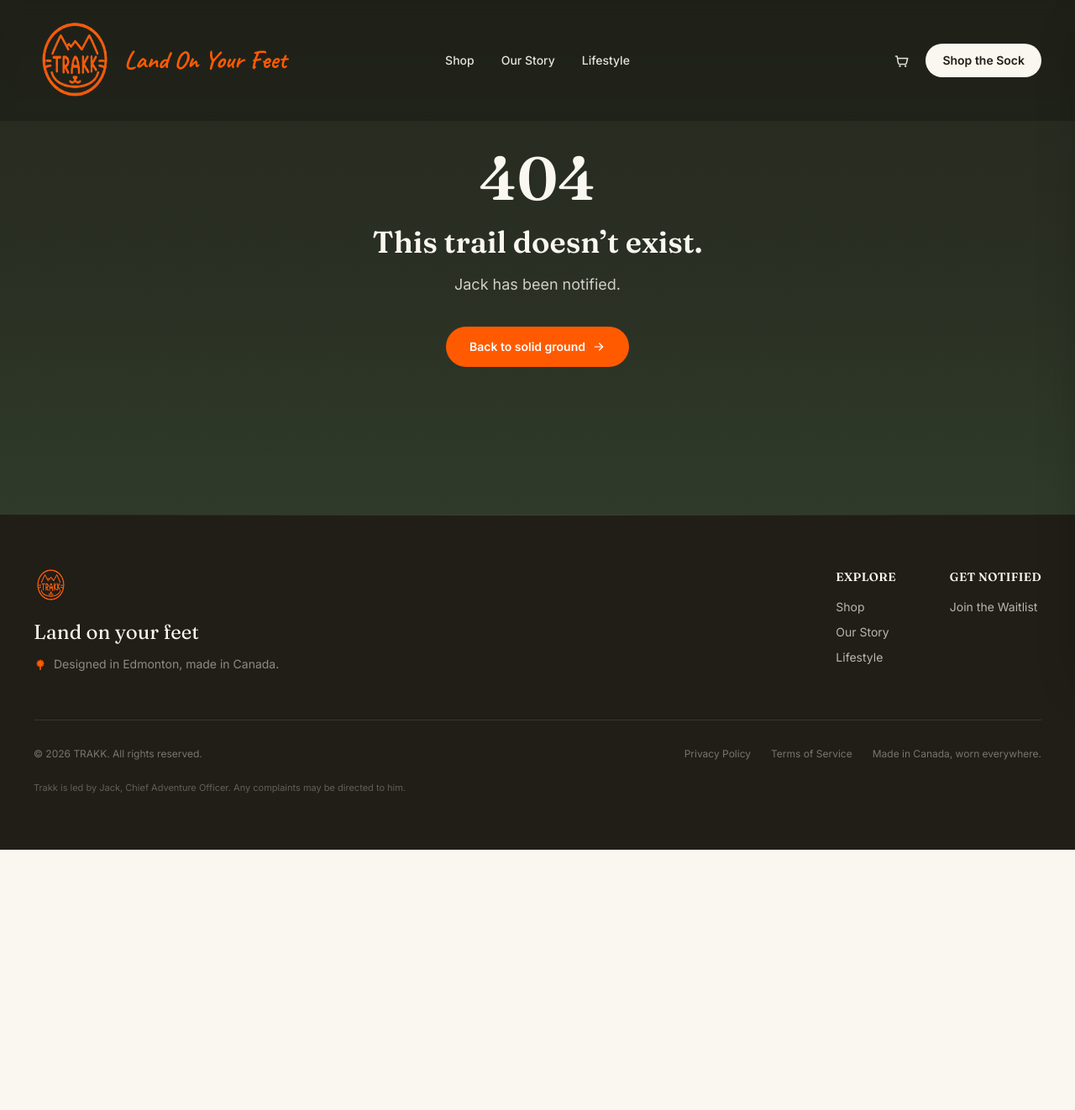
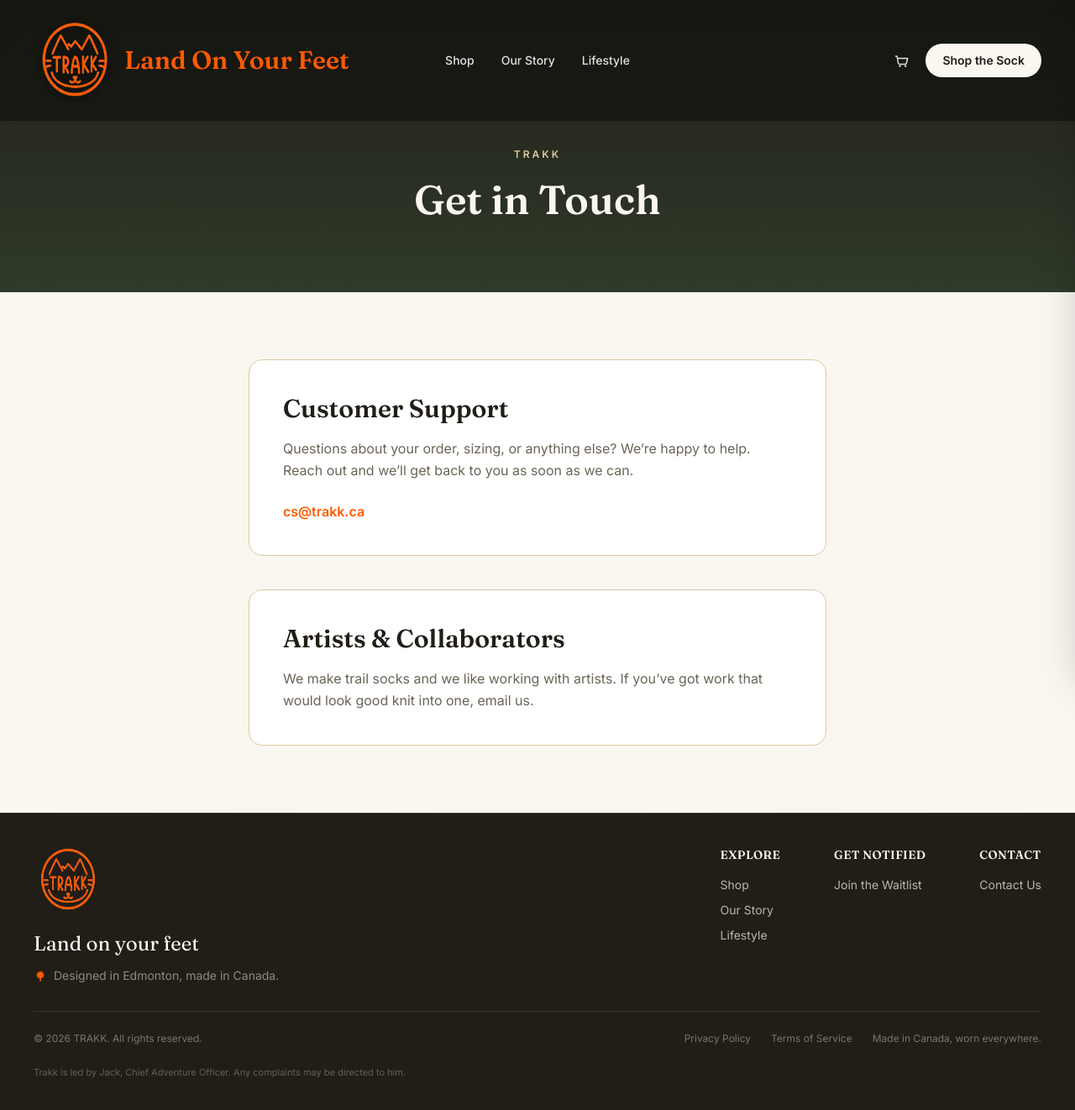
Before and after one commit to brandt47/trakksite, a Next.js app: page /contact in a window 1280 px wide. Before the commit this address had no page. Shown: the top 1322 px of the page at 84% size. Before the commit the page ends 1012 px from the top, so only its background shows below. Built offline with nearby package versions, Linux system fonts and the light colour scheme.

Commit message:
contact page added

```diff
--- /dev/null
+++ b/src/app/contact/page.tsx
@@ -0,0 +1,57 @@
+import type { Metadata } from "next";
+import Nav from "@/components/Nav";
+import Footer from "@/components/Footer";
+import PageHero from "@/components/PageHero";
+
+export const metadata: Metadata = {
+  title: "Contact | TRAKK",
+  description: "Get in touch with the TRAKK team — whether you have a question about your order or you're an artist interested in collaborating with us.",
+};
+
+export default function ContactPage() {
+  return (
+    <div className="flex flex-1 flex-col">
+      <Nav />
+      <main className="flex flex-1 flex-col">
+        <PageHero
+          title="Get in Touch"
+        />
+
+        <section className="bg-cream py-16 sm:py-20">
+          <div className="mx-auto max-w-3xl space-y-10 px-6 sm:px-10">
+
+            <div className="rounded-2xl border border-sand bg-white p-8 sm:p-10">
+              <h2 className="font-display text-2xl font-semibold text-charcoal sm:text-3xl">
+                Customer Support
+              </h2>
+              <p className="mt-4 leading-relaxed text-stone">
+                Questions about your order, sizing, or anything else? We&rsquo;re
+                happy to help. Reach out and we&rsquo;ll get back to you as soon
+                as we can.
+              </p>
+              <a
+                href="mailto:cs@trakk.ca"
+                className="mt-6 inline-block font-semibold text-clay transition hover:text-clay-light"
+              >
+                cs@trakk.ca
+              </a>
+            </div>
+
+            <div className="rounded-2xl border border-sand bg-white p-8 sm:p-10">
+              <h2 className="font-display text-2xl font-semibold text-charcoal sm:text-3xl">
+                Artists &amp; Collaborators
+              </h2>
+              <p className="mt-4 leading-relaxed text-stone">
+                We make trail socks and we like working with artists. If
+                you&rsquo;ve got work that would look good knit into one, email
+                us.
+              </p>
+            </div>
+
+          </div>
+        </section>
+      </main>
+      <Footer />
+    </div>
+  );
+}
--- a/src/components/Footer.tsx
+++ b/src/components/Footer.tsx
@@ -13,7 +13,7 @@ export default function Footer() {
     <footer className="relative overflow-hidden bg-charcoal text-cream/70">
       <div className="absolute inset-x-0 top-0 h-px bg-linear-to-r from-transparent via-cream/15 to-transparent" />
 
-      <div className="mx-auto max-w-7xl px-6 py-16 sm:px-10">
+      <div className="mx-auto max-w-7xl px-6 py-10 sm:px-10">
         <div className="flex flex-col gap-12 sm:flex-row sm:justify-between">
           <div className="max-w-xs">
             <Image
@@ -21,7 +21,7 @@ export default function Footer() {
               alt="TRAKK"
               width={349}
               height={301}
-              className="h-10 w-10"
+              className="h-16 w-16 sm:h-20 sm:w-20"
             />
             <p className="mt-5 font-display text-2xl text-cream">
               Land on your feet
@@ -60,10 +60,23 @@ export default function Footer() {
                 </li>
               </ul>
             </div>
+
+            <div>
+              <h3 className="font-display text-sm font-semibold uppercase tracking-wide text-cream">
+                Contact
+              </h3>
+              <ul className="mt-4 space-y-2.5 text-sm">
+                <li>
+                  <Link href="/contact" className="transition hover:text-clay-light">
+                    Contact Us
+                  </Link>
+                </li>
+              </ul>
+            </div>
           </div>
         </div>
 
-        <div className="mt-14 flex flex-col items-center gap-4 border-t border-cream/10 pt-8 text-xs text-cream/40 sm:flex-row sm:justify-between">
+        <div className="mt-8 flex flex-col items-center gap-4 border-t border-cream/10 pt-6 text-xs text-cream/40 sm:flex-row sm:justify-between">
           <p>&copy; {new Date().getFullYear()} TRAKK. All rights reserved.</p>
           <div className="flex items-center gap-6">
             <Link href="/privacy-policy" className="transition hover:text-cream/70">
--- a/src/components/Nav.tsx
+++ b/src/components/Nav.tsx
@@ -11,7 +11,7 @@ const navLinks = [
 
 export default function Nav() {
   return (
-    <header className="absolute top-0 z-30 w-full bg-black/20 backdrop-blur-sm">
+    <header className="absolute top-0 z-30 w-full bg-black/40 backdrop-blur-sm">
       <div className="mx-auto flex max-w-7xl items-center justify-between px-6 py-4 sm:px-10 sm:py-6 md:grid md:grid-cols-3">
         <Link href="/" className="flex min-w-0 items-center gap-2 sm:gap-3">
           <Image
@@ -19,10 +19,10 @@ export default function Nav() {
             alt="TRAKK"
             width={349}
             height={301}
-            className="h-11 w-11 shrink-0 sm:h-16 sm:w-16 md:h-20 md:w-20 lg:h-24 lg:w-24"
+            className="h-11 w-11 shrink-0 drop-shadow-[0_2px_8px_rgba(0,0,0,0.8)] sm:h-16 sm:w-16 md:h-20 md:w-20 lg:h-24 lg:w-24"
             priority
           />
-          <span className="font-script text-base font-bold leading-tight text-clay sm:text-2xl lg:text-3xl">
+          <span className="font-display text-base font-semibold leading-tight text-clay sm:text-2xl lg:text-3xl">
             Land On Your Feet
           </span>
         </Link>
```
Also changed, not shown: public/images/trakkminnewanka2.png (added).
